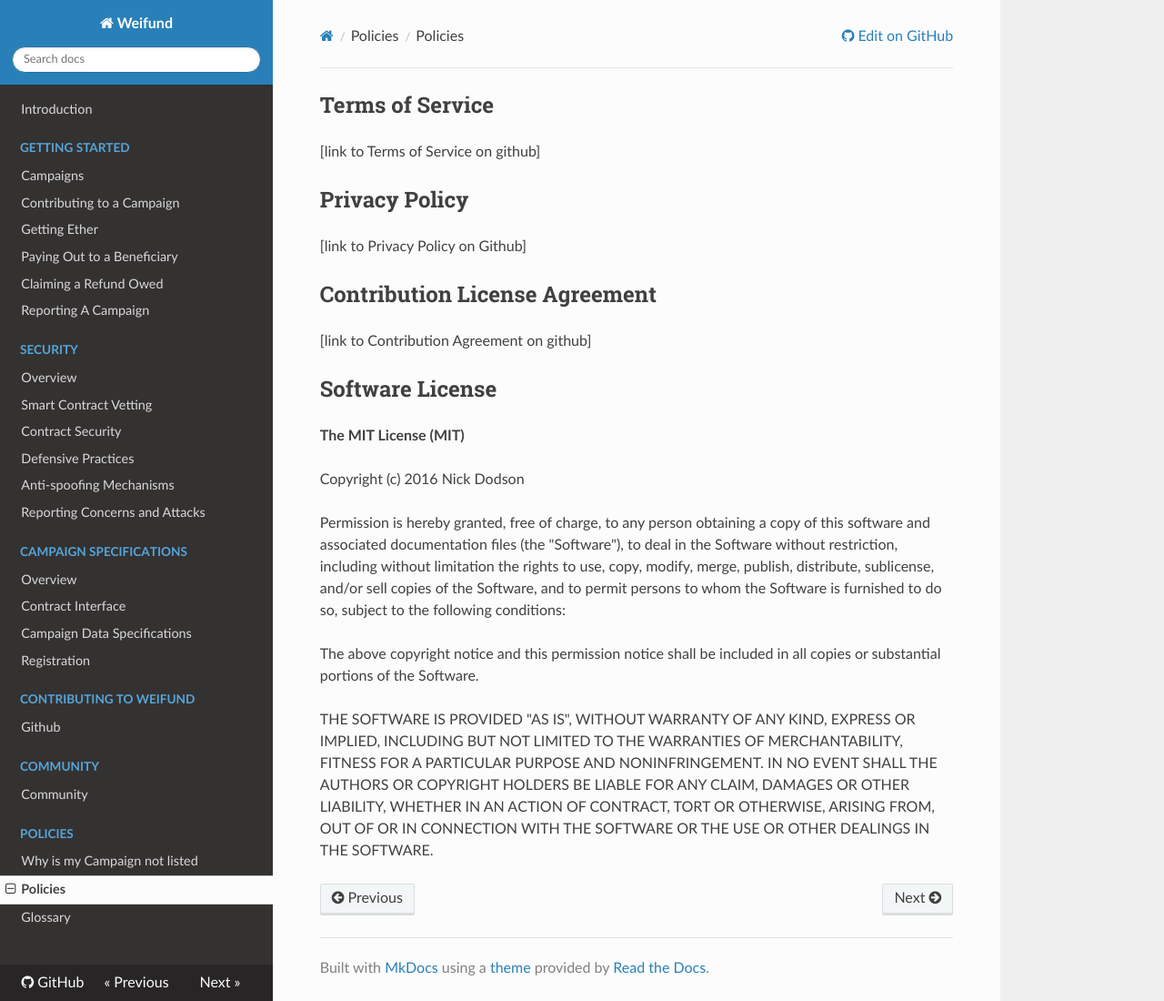
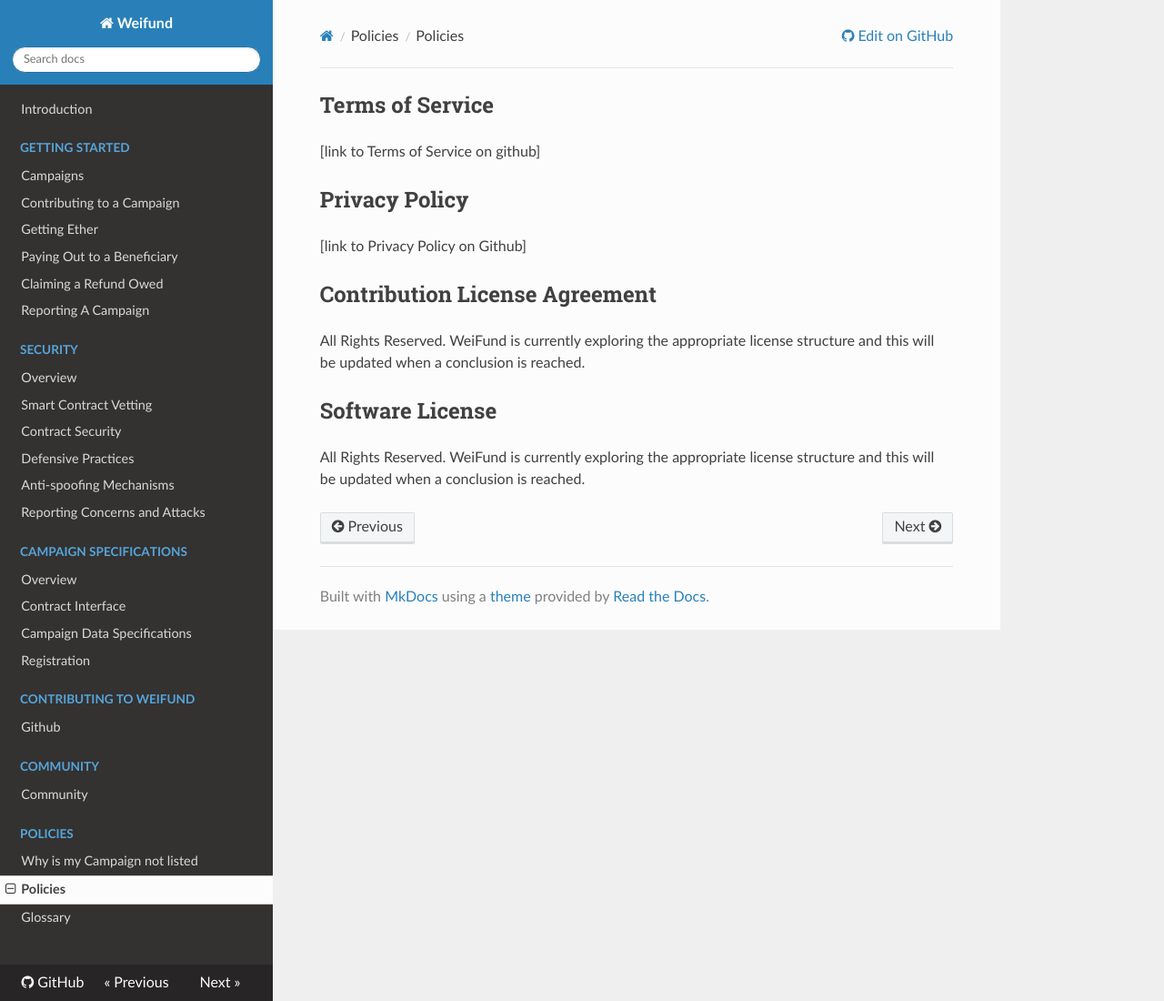
Before and after one commit to ShrutiAppiah/weifund-docs, an MkDocs documentation site: the page built from docs/policy/policies.md, in a window 1280 px wide and 1100 px high. Shown: the whole window at 91% size. Built offline with MkDocs 1.6.1, drawn with Linux system fonts in a browser that asks for light colours; nearby versions of some CDN libraries; old or Windows-style settings are respelled for this version of MkDocs.

Commit message:
Update policies.md

```diff
--- a/docs/policy/policies.md
+++ b/docs/policy/policies.md
@@ -8,16 +8,8 @@
 
 ##Contribution License Agreement
 
-[link to Contribution Agreement on github]
+All Rights Reserved. WeiFund is currently exploring the appropriate license structure and this will be updated when a conclusion is reached.
 
 ##Software License
 
-**The MIT License (MIT)**
-
-Copyright (c) 2016 Nick Dodson
-
-Permission is hereby granted, free of charge, to any person obtaining a copy of this software and associated documentation files (the "Software"), to deal in the Software without restriction, including without limitation the rights to use, copy, modify, merge, publish, distribute, sublicense, and/or sell copies of the Software, and to permit persons to whom the Software is furnished to do so, subject to the following conditions:
-
-The above copyright notice and this permission notice shall be included in all copies or substantial portions of the Software.
-
-THE SOFTWARE IS PROVIDED "AS IS", WITHOUT WARRANTY OF ANY KIND, EXPRESS OR IMPLIED, INCLUDING BUT NOT LIMITED TO THE WARRANTIES OF MERCHANTABILITY, FITNESS FOR A PARTICULAR PURPOSE AND NONINFRINGEMENT. IN NO EVENT SHALL THE AUTHORS OR COPYRIGHT HOLDERS BE LIABLE FOR ANY CLAIM, DAMAGES OR OTHER LIABILITY, WHETHER IN AN ACTION OF CONTRACT, TORT OR OTHERWISE, ARISING FROM, OUT OF OR IN CONNECTION WITH THE SOFTWARE OR THE USE OR OTHER DEALINGS IN THE SOFTWARE.
+All Rights Reserved. WeiFund is currently exploring the appropriate license structure and this will be updated when a conclusion is reached.
```
